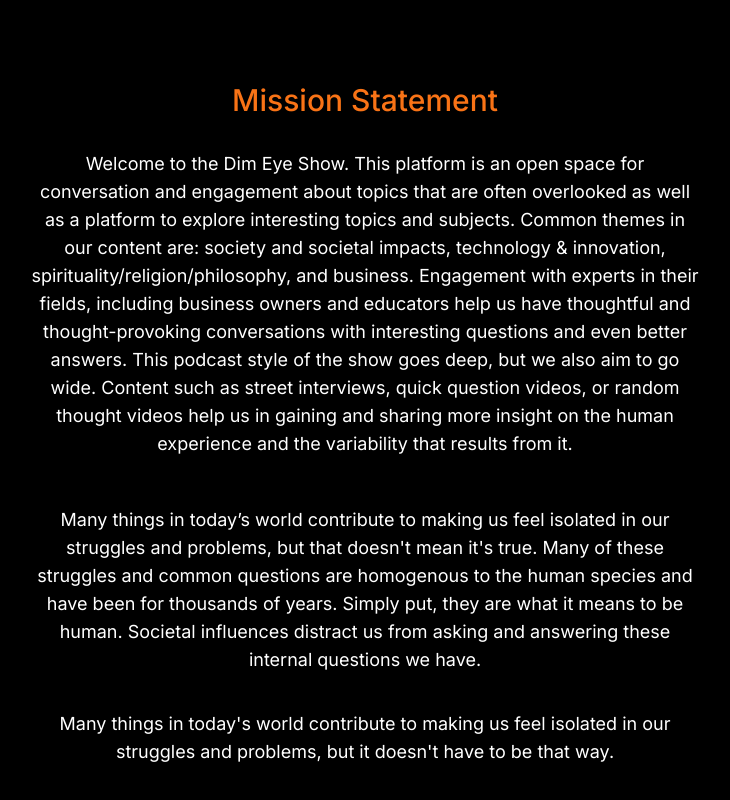
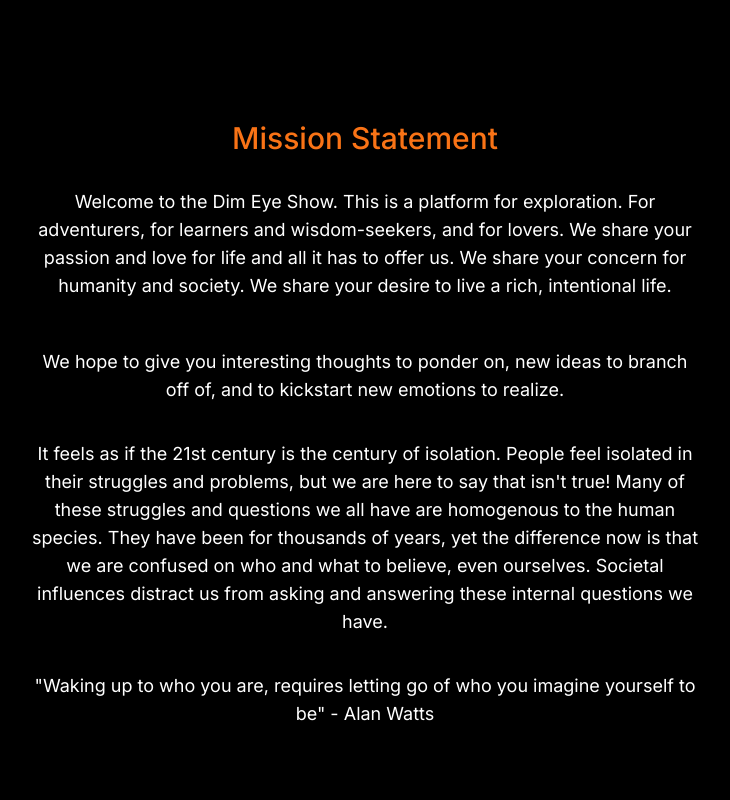
Before and after one commit to BrianBeilby/Purneet-Website, a Next.js app: page / in a window 1280 px wide. Shown: the part 1532-2332 px from the top of the page, without its empty margins (275-1005 px from the left). Built offline with nearby package versions, Linux system fonts and the light colour scheme; no server answers.

Commit message:
Update About.tsx

```diff
--- a/src/components/About.tsx
+++ b/src/components/About.tsx
@@ -22,24 +22,23 @@ function About() {
         Mission Statement
       </h2>
       <p className="mb-6 px-2 sm:px-0 ">
-      Welcome to the Dim Eye Show. This platform is an open space for conversation and engagement about
-      topics that are often overlooked as well as a platform to explore interesting topics and subjects.
-      Common themes in our content are: society and societal impacts, technology & innovation, spirituality/religion/philosophy,
-      and business. Engagement with experts in their fields, including business owners and educators help us have thoughtful and
-      thought-provoking conversations with interesting questions and even better answers. This podcast style of the show goes deep,
-      but we also aim to go wide. Content such as street interviews, quick question videos, or random thought videos help us in gaining
-      and sharing more insight on the human experience and the variability that results from it.
+        Welcome to the Dim Eye Show.
+        This is a platform for exploration. For adventurers, for learners and wisdom-seekers, and for lovers. We share your passion and love for life and all it has to offer us.
+        We share your concern for humanity and society. We share your desire to live a rich, intentional life.
       </p>
 
       <p className="mb-3 mt-6 px-2 sm:px-0 text-center">
-      Many things in today’s world contribute to making us feel isolated in our struggles and problems,
-      but that doesn&apos;t mean it&apos;s true. Many of these struggles and common questions are homogenous to the
-      human species and have been for thousands of years. Simply put, they are what it means to be human.
-      Societal influences distract us from asking and answering these internal questions we have.
+        We hope to give you interesting  thoughts to ponder on, new ideas to branch off of, and to kickstart new emotions to realize.
       </p>
 
       <p className="mb-3 mt-6 px-2 sm:px-0 text-center">
-      Many things in today&apos;s world contribute to making us feel isolated in our struggles and problems, but it doesn&apos;t have to be that way.
+        It feels as if the 21st century is the century of isolation. People feel isolated in their struggles and problems, but we are here to say that isn&apos;t
+        true! Many of these struggles and questions we all have are homogenous to the human species. They have been for thousands of years, yet the difference now
+        is that we are confused on who and what to believe, even ourselves. Societal influences distract us from asking and answering these internal questions we have.
+      </p>
+
+      <p className="mb-3 mt-6 px-2 sm:px-0 text-center">
+        &quot;Waking up to who you are, requires letting go of who you imagine yourself to be&quot; - Alan Watts
       </p>
     </motion.section>
   );
```
